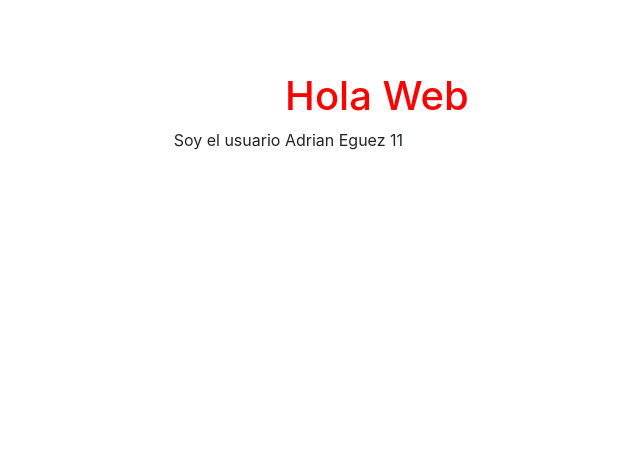
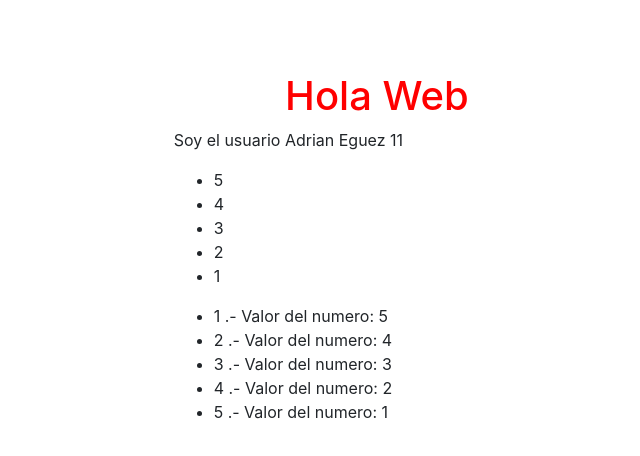
Before and after one commit to nchicaiza/05-angular, an Angular app in the folder App/: page / in a window 1280 px wide. Shown: the top 456 px of the page, without its empty margins (263-903 px from the left). Built offline with nearby package versions, Linux system fonts and the light colour scheme.

Commit message:
ng for ng if

```diff
--- a/App/src/app/app.component.html
+++ b/App/src/app/app.component.html
@@ -4,13 +4,37 @@
     <br>
     <br>
     <br>
-    <h1 class="text-center">Hola {{titulo}}</h1>
+    <h1 class="text-center">
+      Hola
+
+      <span *ngIf="mostrarTitulo">{{titulo}}</span>
+
+    </h1>
 
     <p>Soy el usuario
       {{usuario.nombre + ' ' + usuario.apellido }}
       {{1 + 10}}
     </p>
 
+    <ul>
+      <li>{{arregloNumeros[0]}}</li>
+      <li>{{arregloNumeros[1]}}</li>
+      <li>{{arregloNumeros[2]}}</li>
+      <li>{{arregloNumeros[3]}}</li>
+      <li>{{arregloNumeros[4]}}</li>
+    </ul>
+
+    <ul>
+      <li
+        *ngFor="let numero of arregloNumeros;
+        let i = index"
+      >
+        {{i + 1}} .- Valor del numero: {{numero}}
+
+      </li>
+    </ul>
+
+
   </div>
   <div class="col-sm-4"></div>
 </div>
```
